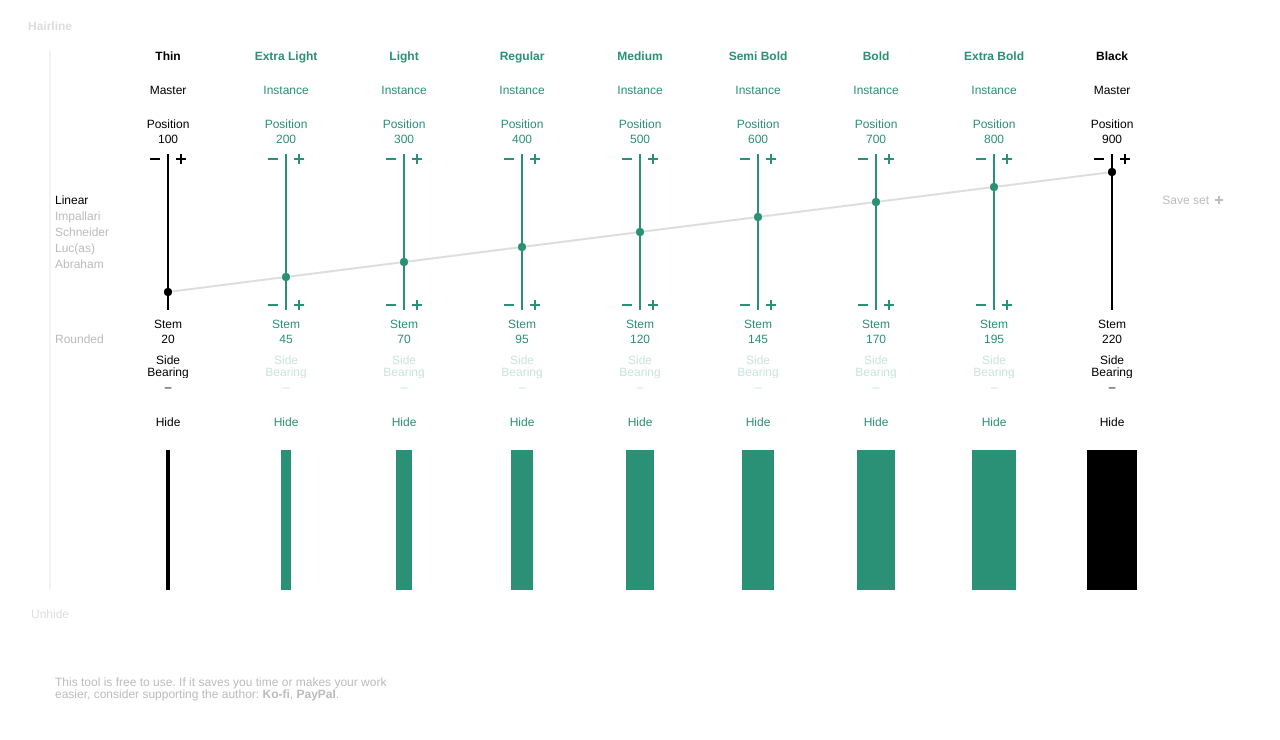
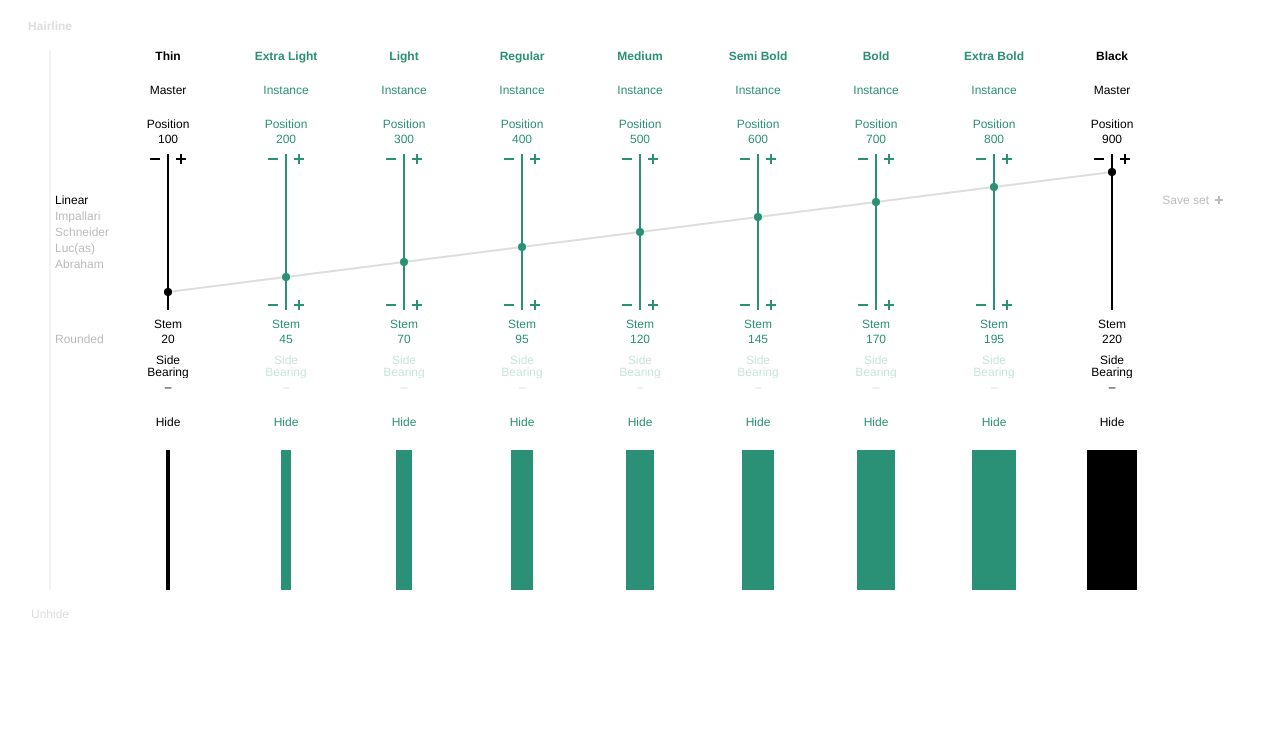
Before and after one commit to michaelrafailyk/IntegerStemFinder, a plain HTML site: page index.html in a window 1280 px wide. Drawn offline with Linux system fonts and the light colour scheme.

Commit message:
Donate section is removed

```diff
--- a/index.html
+++ b/index.html
@@ -5,7 +5,7 @@
 	<meta charset="utf-8">
 	<meta name="viewport" content="width=device-width, initial-scale=1, maximum-scale=1, user-scalable=no">
 	<title>IntegerStemFinder</title>
-	<link rel="stylesheet" href="integerstemfinder.css?v18">
+	<link rel="stylesheet" href="integerstemfinder.css?v19">
 
 </head>
 <body>
@@ -60,9 +60,6 @@
 					<div class="visualization-stem"></div>
 				</div>
 			</div>
-			<div class="donate">
-				<div>This tool is free to use. If it saves you time or makes your work easier, consider supporting the author: <a href="https://ko-fi.com/michaelrafailyk" target="_blank">Ko-fi</a>, <a href="https://www.paypal.com/donate/?hosted_button_id=NF99TTG7WLHZS" target="_blank">PayPal</a>.</div>
-			</div>
 		</div>
 	</div>
 
--- a/integerstemfinder.css
+++ b/integerstemfinder.css
@@ -727,27 +727,6 @@ body {
 	color: #dd292f;
 }
 
-/* donate section */
-.donate {
-	position: absolute;
-	left: 5px;
-	bottom: -100px;
-	width: 350px;
-	padding: 20px 0;
-	text-align: left;
-	color: #bbbbbb;
-}
-.donate a,
-.donate a:visited {
-	color: inherit;
-	font-weight: bold;
-	-webkit-transition: color .1s;
-	transition: color .1s;
-}
-.donate a:hover {
-	color: black;
-}
-
 
 
 /* limit axis size on big screen and give it more space */
@@ -770,16 +749,10 @@ body {
 }
 @media (min-width: 1660px) {
 	.progressions,
-	.rounded,
-	.donate {
+	.rounded {
 		left: -10%;
 	}
 	.sets {
 		right: -10%;
 	}
 }
-@media (min-height: 740px) {
-	.donate {
-		bottom: calc((540px - 100vh) / 2);
-	}
-}
```
